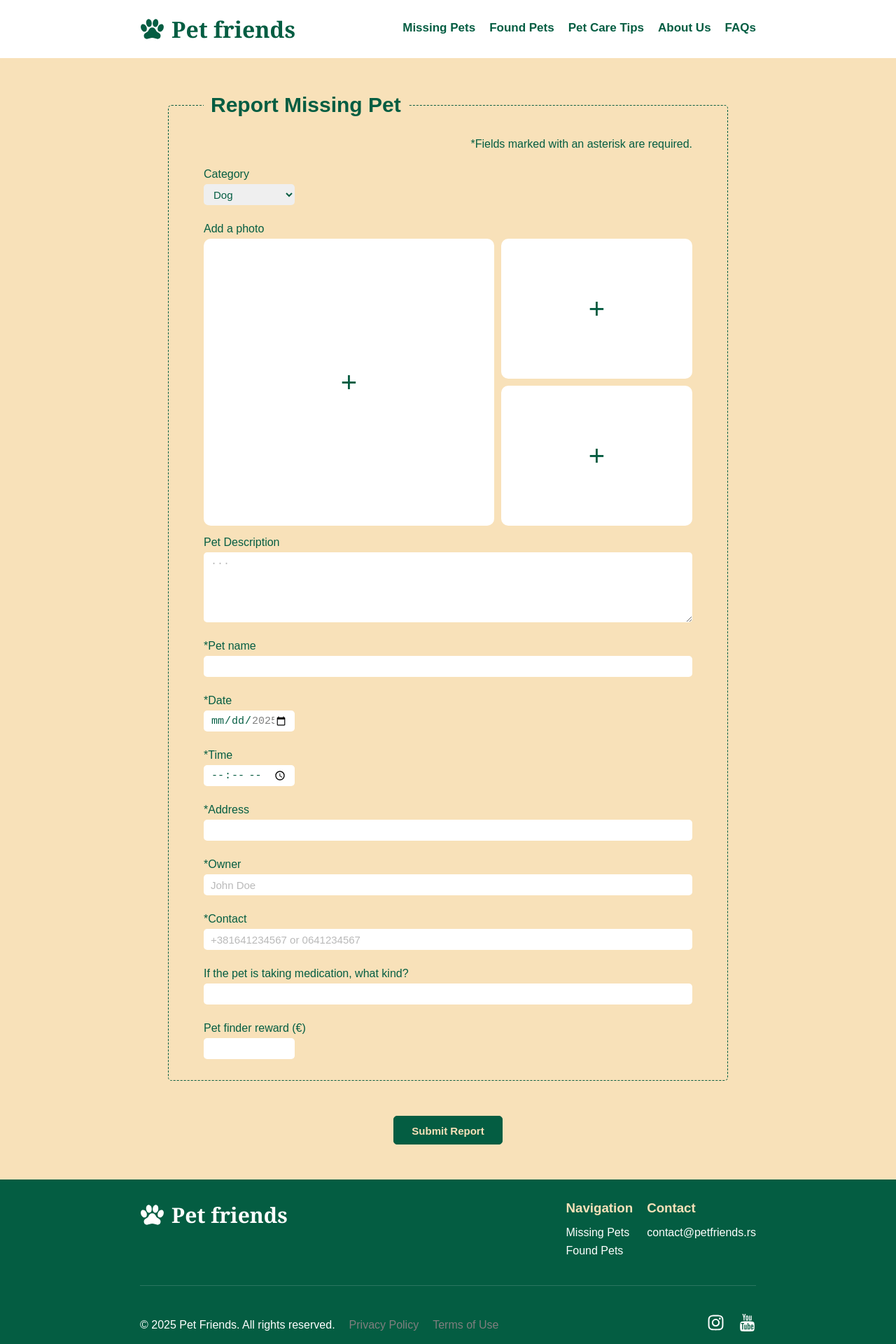
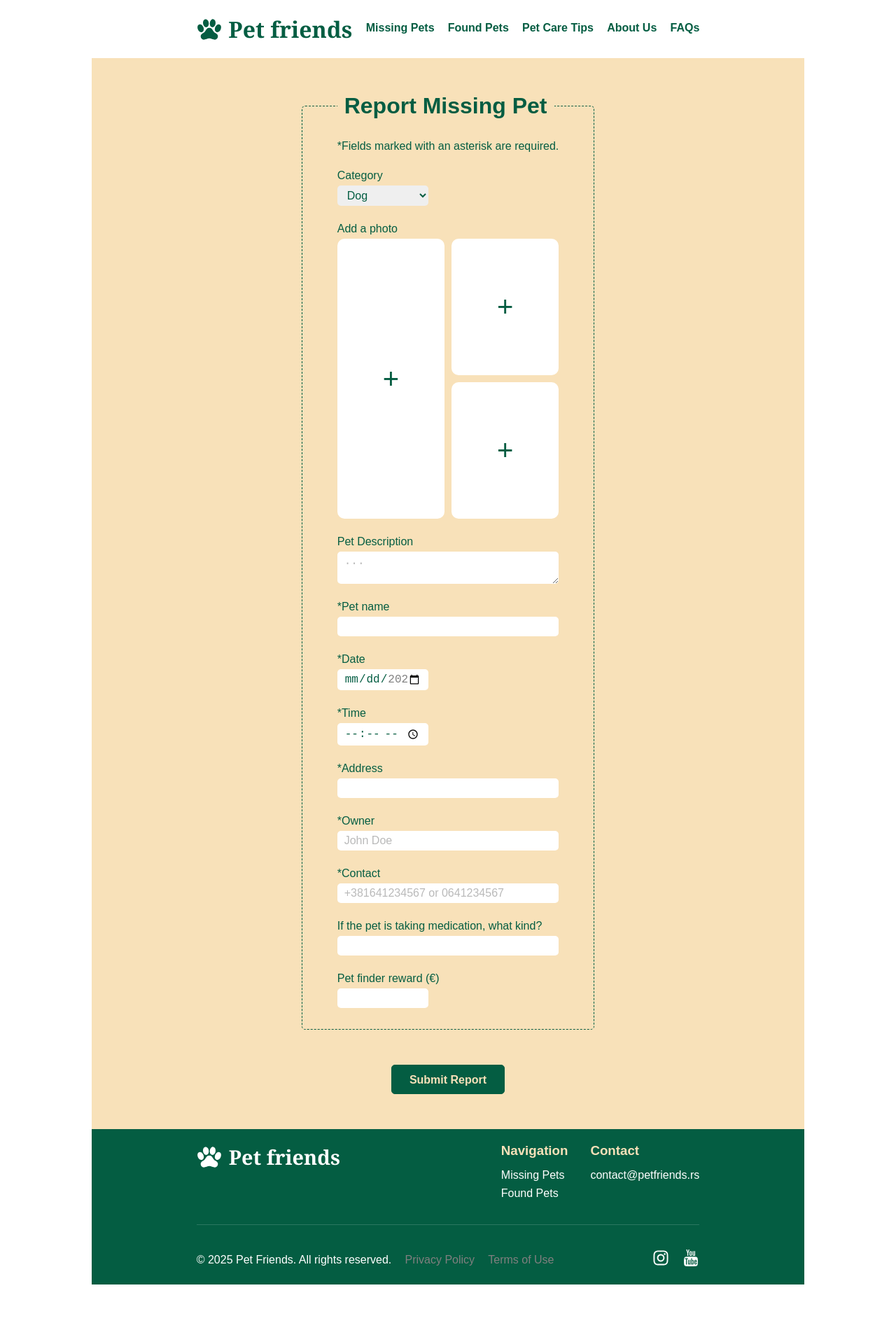
Before and after one commit to Djordjo24/pet-friends-app, a React (Vite) app: page /MissingForm in a window 1280 px wide. Shown: the top 1920 px of the page at 70% size. After the commit the page ends 1835 px from the top, so only its background shows below. Built offline with nearby package versions, Linux system fonts and the light colour scheme.

Commit message:
feat: make project responsive

```diff
--- a/src/components/Footer/Footer.css
+++ b/src/components/Footer/Footer.css
@@ -1,13 +1,13 @@
 footer {
   background-color: var(--green-color);
-  padding: 30px 200px;
+  padding: 30px 20px;
 }
 
 footer .sectionOne {
-  background-color: transparent;
-  width: 100%;
   display: flex;
   justify-content: space-between;
+  flex-wrap: wrap;
+  gap: 1rem 0;
 }
 
 footer .sectionOne .logo {
@@ -18,18 +18,19 @@ footer .sectionOne .logo {
 }
 
 footer .sectionOne .logo .icon {
-  font-size: 35px;
+  font-size: 2.25rem;
   margin-right: 10px;
 }
 
 footer .sectionOne .logo h1 {
-  font-size: 30px;
+  font-size: 1.8rem;
   font-family: Georgia, "Times New Roman", Times, serif;
 }
 
 footer .sectionOne .footerContent {
   display: flex;
-  gap: 20px;
+  gap: 2rem 2rem;
+  flex-wrap: wrap;
 }
 
 footer .sectionOne .footerContent section {
@@ -44,27 +45,27 @@ footer .footerContent section h3 {
 
 footer .footerContent section nav {
   display: grid;
-  gap: 8px;
+  gap: 0.5rem;
 }
 
 footer .sectionTwo {
-  width: 100%;
   height: 1px;
   background-color: #ffffff28;
-  margin: 40px 0;
+  margin: 35px 0;
 }
 
 footer .sectionThree {
-  width: 100%;
-  background-color: transparent;
   display: flex;
   justify-content: space-between;
   align-items: center;
+  flex-wrap: wrap;
+  gap: 1rem 0;
 }
 
 footer .sectionThree div {
   display: flex;
-  gap: 20px;
+  gap: 1rem 1.2rem;
+  flex-wrap: wrap;
   color: #ffff;
 }
 
@@ -74,7 +75,7 @@ footer .sectionThree a {
 
 footer .sectionThree .social a {
   color: #ffff;
-  font-size: 25px;
+  font-size: 1.5rem;
 }
 
 footer .sectionThree .social a:hover {
@@ -91,3 +92,21 @@ footer a {
 footer a:hover {
   color: var(--beige-color);
 }
+
+@media (min-width: 992px) {
+  footer {
+    padding: 20px 100px;
+  }
+}
+
+@media (min-width: 1200px) {
+  footer {
+    padding: 20px 150px;
+  }
+}
+
+@media (min-width: 1400px) {
+  footer {
+    padding: 20px 200px;
+  }
+}
--- a/src/components/Form/Form.css
+++ b/src/components/Form/Form.css
@@ -1,24 +1,22 @@
 .form {
-  width: 100vw;
-  padding: 50px 200px;
+  width: 100%;
+  padding: 50px 0;
   background-color: var(--beige-color);
   color: var(--green-color);
-  display: grid;
-  justify-content: center;
 }
 
 .form fieldset {
-  width: 800px;
+  width: 100%;
   display: grid;
   flex-direction: row;
-  gap: 25px;
+  gap: 1.5rem;
   padding: 30px 50px;
   border: 1px dashed var(--green-color);
   border-radius: 5px;
 }
 
 .form legend {
-  font-size: 30px;
+  font-size: 2rem;
   padding: 0 10px;
   font-weight: bold;
 }
@@ -29,36 +27,20 @@
 }
 
 .form section .photoFrames {
-  height: 400px;
+  min-height: 180px;
   display: grid;
-  grid-template-columns: repeat(5, 1fr);
-  grid-template-rows: repeat(2, 1fr);
+  grid-template-columns: repeat(auto-fit, minmax(200px, 1fr));
   gap: 10px;
 }
 
-.form section .photoFrames .one {
-  grid-column: 1/4;
-  grid-row: 1/3;
-}
-
-.form section .photoFrames .two {
-  grid-column: 4/6;
-  grid-row: 1;
-}
-
-.form section .photoFrames .three {
-  grid-column: 4/6;
-  grid-row: 2;
-}
-
 .form section .photoFrame {
-  min-height: 200px;
+  min-height: 100px;
   background-color: #ffff;
   color: var(--green-color);
   display: flex;
   justify-content: center;
   align-items: center;
-  font-size: 40px;
+  font-size: 2.5rem;
   border-radius: 10px;
   cursor: pointer;
 }
@@ -73,9 +55,9 @@
 .form section input,
 select,
 textarea {
-  height: 30px;
+  max-height: 2rem;
   padding: 5px 10px;
-  font-size: 15px;
+  font-size: 1rem;
   border: none;
   outline: none;
   border-radius: 5px;
@@ -88,17 +70,17 @@ textarea::placeholder {
 }
 
 .form section select {
-  width: 130px;
+  max-width: 130px;
 }
 
 .form section textarea {
-  height: 100px;
+  max-height: 100px;
 }
 
 .form section input[type="date"],
 input[type="time"],
 input[type="number"] {
-  width: 130px;
+  max-width: 130px;
 }
 
 .form section .suggestions {
@@ -119,19 +101,19 @@ input[type="number"] {
 
 .form section .loadingSuggestions {
   padding: 5px;
-  font-size: 17px;
+  font-size: 1rem;
 }
 
 .form section .suggestionError {
   color: red;
   padding: 1px;
-  font-size: 13px;
+  font-size: 0.8rem;
 }
 
 .form section .errorMessage {
   color: red;
   padding: 1px;
-  font-size: 13px;
+  font-size: 0.8rem;
   display: none;
 }
 
@@ -149,7 +131,7 @@ form section input:invalid[data-focused="true"] ~ .errorMessage {
 }
 
 .form .formSubmit .submitBtn {
-  font-size: 15px;
+  font-size: 1rem;
   font-weight: bold;
   margin-top: 50px;
   padding: 12px 25px 10px 25px;
@@ -169,3 +151,73 @@ form section input:invalid[data-focused="true"] ~ .errorMessage {
 .form .formSubmit .submitBtn:active {
   transform: scale(0.97);
 }
+
+@media (min-width: 400px) {
+  .form {
+    padding: 50px 70px;
+  }
+  .form section .photoFrames {
+    display: grid;
+    grid-template-columns: repeat(auto-fit, minmax(190px, 1fr));
+    gap: 10px;
+  }
+}
+
+@media (min-width: 576px) {
+  .form {
+    padding: 50px 150px;
+  }
+  .form section .photoFrames {
+    display: grid;
+    grid-template-columns: repeat(auto-fit, minmax(200px, 1fr));
+    gap: 10px;
+  }
+}
+
+@media (min-width: 768px) {
+  .form {
+    padding: 50px 150px;
+  }
+  .form section .photoFrames {
+    display: grid;
+    grid-template-columns: repeat(2, 1fr);
+    grid-template-rows: repeat(2, 1fr);
+    gap: 10px;
+    height: 300px;
+  }
+  .form section .photoFrames .one {
+    grid-column: 1/2;
+    grid-row: 1/3;
+  }
+
+  .form section .photoFrames .two {
+    grid-column: 2/3;
+    grid-row: 1;
+  }
+
+  .form section .photoFrames .three {
+    grid-column: 2/3;
+    grid-row: 2;
+  }
+}
+
+@media (min-width: 992px) {
+  .form {
+    padding: 50px 200px;
+  }
+  .form section .photoFrames {
+    height: 400px;
+  }
+}
+
+@media (min-width: 1200px) {
+  .form {
+    padding: 50px 300px;
+  }
+}
+
+@media (min-width: 1400px) {
+  .form {
+    padding: 50px 400px;
+  }
+}
--- a/src/components/Header/Header.css
+++ b/src/components/Header/Header.css
@@ -1,14 +1,16 @@
 header {
-  padding: 20px 200px;
+  padding: 20px 20px;
   display: flex;
+  gap: 1rem 0;
   justify-content: space-between;
   align-items: center;
+  flex-wrap: wrap;
   color: var(--green-color);
   background-color: #ffff;
   position: sticky;
   top: 0;
   z-index: 1000;
-  box-shadow: 0px 1px 5px var(--beige-color);
+  box-shadow: 0px 4px 2px -2px var(--beige-color);
 }
 
 header .logo {
@@ -19,8 +21,8 @@ header .logo {
 }
 
 header .logo .icon {
-  font-size: 35px;
-  margin-right: 10px;
+  font-size: 2.25rem;
+  margin-right: 0.6rem;
 }
 
 header .logo h1 {
@@ -30,11 +32,12 @@ header .logo h1 {
 
 header nav {
   display: flex;
-  gap: 20px;
+  flex-wrap: wrap;
+  gap: 0.4rem 1.2rem;
 }
 
 header nav a {
-  font-size: 17px;
+  font-size: 1rem;
   text-decoration: none;
   color: var(--green-color);
   font-weight: bold;
@@ -59,3 +62,21 @@ header nav a::after {
 header nav a:hover::after {
   transform: scaleX(1);
 }
+
+@media (min-width: 992px) {
+  header {
+    padding: 20px 100px;
+  }
+}
+
+@media (min-width: 1200px) {
+  header {
+    padding: 20px 150px;
+  }
+}
+
+@media (min-width: 1400px) {
+  header {
+    padding: 20px 200px;
+  }
+}
--- a/src/components/PetCategory/PetCategory.css
+++ b/src/components/PetCategory/PetCategory.css
@@ -1,6 +1,6 @@
 .petCategory {
   display: flex;
-  justify-content: end;
+  justify-content: start;
   align-items: center;
   margin: 10px 0;
 }
--- a/src/pages/FormPage/FormPage.css
+++ b/src/pages/FormPage/FormPage.css
@@ -0,0 +1,3 @@
+.formPage {
+  width: 100%;
+}
--- a/src/pages/Homepage/Homepage.css
+++ b/src/pages/Homepage/Homepage.css
@@ -1,30 +1,30 @@
 .homepage .heroSection {
-  width: 100vw;
   background-color: var(--beige-color);
-  padding: 50px 200px;
+  padding: 50px 20px;
   display: grid;
-  grid-template-columns: 1.6fr 1fr;
+  gap: 3rem;
+  grid-template-columns: repeat(auto-fit, minmax(250px, 1fr));
 }
 
 .homepage .heroSection h1 {
   color: var(--green-color);
-  font-size: 50px;
+  font-size: 3rem;
 }
 
 .homepage .heroSection p {
-  font-size: 20px;
+  font-size: 1.2rem;
   margin: 40px 0;
 }
 
 .homepage .heroSection .reportButtons {
   display: flex;
-  gap: 15px;
+  gap: 1rem;
 }
 
 .homepage .heroSection .reportButtons button {
-  font-size: 17px;
+  font-size: 1rem;
   font-weight: bold;
-  border-radius: 25px;
+  border-radius: 1.5rem;
   border: 2px solid var(--green-color);
   color: var(--beige-color);
   background-color: var(--green-color);
@@ -45,14 +45,14 @@
 }
 
 .homepage .heroSection .detectiveColumn .detective {
-  width: 300px;
-  height: 300px;
+  max-width: 300px;
+  max-height: 300px;
   object-fit: contain;
 }
 .homepage .tips,
 .aboutUs,
 .faqs {
-  padding: 50px 200px;
+  padding: 50px 20px;
 }
 
 .homepage .aboutUs {
@@ -64,7 +64,7 @@
   list-style: none;
   display: grid;
   margin: 20px 0;
-  font-size: 17px;
+  font-size: 1rem;
 }
 
 .homepage .tips h1,
@@ -72,11 +72,44 @@
 .faqs h1 {
   color: var(--green-color);
   margin-bottom: 10px;
-  font-size: 45px;
+  font-size: 3rem;
 }
 
 .homepage .tips p,
 .aboutUs p {
   margin: 20px 0;
-  font-size: 17px;
+  font-size: 1rem;
 }
+
+@media (min-width: 992px) {
+  .homepage .heroSection {
+    padding: 20px 100px;
+  }
+  .homepage .tips,
+  .aboutUs,
+  .faqs {
+    padding: 50px 100px;
+  }
+}
+
+@media (min-width: 1200px) {
+  .homepage .heroSection {
+    padding: 20px 150px;
+  }
+  .homepage .tips,
+  .aboutUs,
+  .faqs {
+    padding: 50px 150px;
+  }
+}
+
+@media (min-width: 1400px) {
+  .homepage .heroSection {
+    padding: 20px 200px;
+  }
+  .homepage .tips,
+  .aboutUs,
+  .faqs {
+    padding: 50px 200px;
+  }
+}
--- a/src/pages/PetDirectory/PetDirectory.css
+++ b/src/pages/PetDirectory/PetDirectory.css
@@ -1,8 +1,7 @@
 .petDirectory main {
-  width: 100vw;
   background-color: var(--beige-color);
   color: var(--green-color);
-  padding: 50px 200px;
+  padding: 50px 20px;
 }
 
 .petDirectory main h1 {
@@ -12,14 +11,18 @@
 
 .petDirectory .layout {
   display: grid;
-  grid-template-columns: 4fr 1fr;
   gap: 30px;
 }
 
 .petDirectory .layout .pets {
   display: grid;
-  grid-template-columns: repeat(3, 1fr);
-  gap: 30px;
+  grid-template-columns: repeat(auto-fit, minmax(250px, 1fr));
+  gap: 2rem;
+}
+
+.petDirectory .layout .pets a {
+  margin: 0 auto;
+  width: 100%;
 }
 
 .petDirectory .layout .sidebar .searchByName,
@@ -53,11 +56,37 @@
   font-size: 30px;
 }
 
-.petDirectory .layout .sidebar .category {
-  text-align: end;
+.petDirectory .layout .sidebar .category h2 {
+  padding-bottom: 10px;
 }
 
-.petDirectory .layout .sidebar .category h2 {
-  text-align: end;
-  padding-bottom: 10px;
+.petDirectory .layout .sidebar .category ul {
+  display: grid;
+  grid-template-columns: repeat(auto-fit, minmax(200px, 1fr));
 }
+
+@media (min-width: 768px) {
+  .petDirectory .layout {
+    display: grid;
+    grid-template-columns: 1fr 4fr;
+    gap: 30px;
+  }
+}
+
+@media (min-width: 992px) {
+  .petDirectory main {
+    padding: 20px 100px;
+  }
+}
+
+@media (min-width: 1200px) {
+  .petDirectory main {
+    padding: 20px 150px;
+  }
+}
+
+@media (min-width: 1400px) {
+  .petDirectory main {
+    padding: 20px 200px;
+  }
+}
```
Also changed, not shown: src/components/PetProfile/PetProfile.css (+65 -31 lines).
